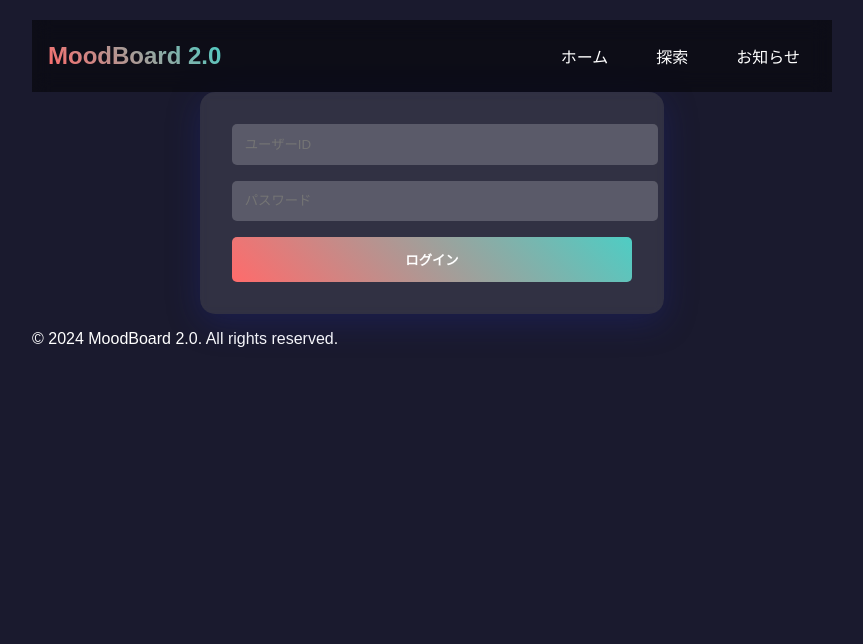
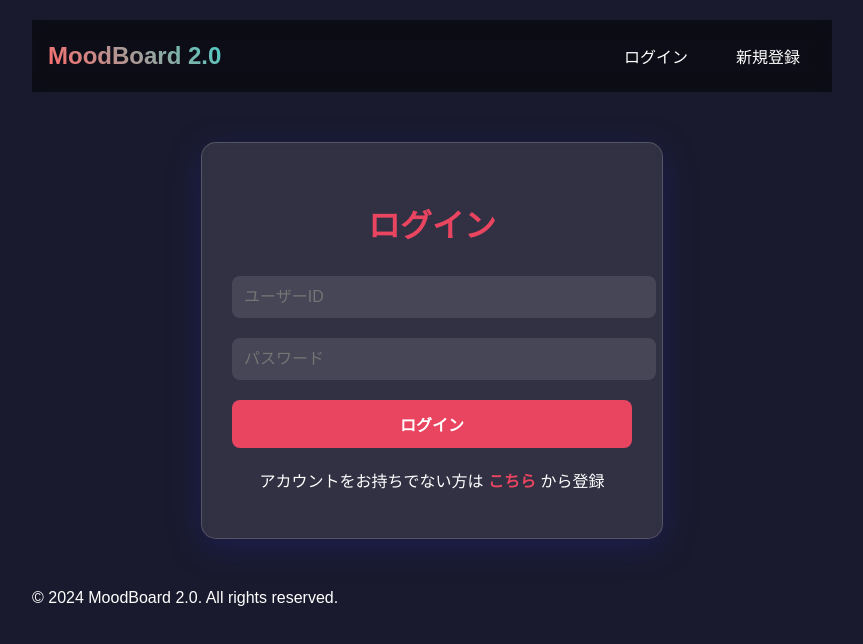
Before and after one commit to takahashi090626/moodboard, a React (Create React App) app: page /login in a window 1280 px wide. Shown: the top 644 px of the page, without its empty margins (208-1071 px from the left). Built offline with nearby package versions, Linux system fonts and the light colour scheme; no server answers.

Commit message:
ログアウト機能実装

```diff
--- a/src/components/Auth/Login.jsx
+++ b/src/components/Auth/Login.jsx
@@ -1,54 +1,19 @@
 import React, { useState } from 'react';
-import { useNavigate } from 'react-router-dom';
+import { Link, useNavigate } from 'react-router-dom';
 import { signInWithEmailAndPassword } from 'firebase/auth';
 import { collection, query, where, getDocs } from 'firebase/firestore';
 import { auth, db } from '../../firebase';
-import styled from 'styled-components';
-const FormWrapper = styled.div`
-  max-width: 400px;
-  margin: 0 auto;
-  padding: 2rem;
-  background-color: rgba(255, 255, 255, 0.1);
-  border-radius: 15px;
-  box-shadow: 0 8px 32px 0 rgba(31, 38, 135, 0.37);
-  backdrop-filter: blur(4px);
-`;
+import { AuthContainer, AuthTitle, AuthForm, AuthInput, AuthButton, AuthLink } from '../../styles/AuthStyles';
 
-const Input = styled.input`
-  width: 100%;
-  padding: 0.8rem;
-  margin-bottom: 1rem;
-  border: none;
-  border-radius: 5px;
-  background-color: rgba(255, 255, 255, 0.2);
-  color: #fff;
-`;
-
-const Button = styled.button`
-  width: 100%;
-  padding: 0.8rem;
-  border: none;
-  border-radius: 5px;
-  background: linear-gradient(45deg, #ff6b6b, #4ecdc4);
-  color: #fff;
-  font-weight: bold;
-  cursor: pointer;
-  transition: all 0.3s ease;
-
-  &:hover {
-    transform: translateY(-2px);
-    box-shadow: 0 5px 15px rgba(0, 0, 0, 0.3);
-  }
-`;
-
-
-const Login = () => {
+function Login() {
   const [userId, setUserId] = useState('');
   const [password, setPassword] = useState('');
+  const [error, setError] = useState('');
   const navigate = useNavigate();
 
   const handleLogin = async (e) => {
     e.preventDefault();
+    setError('');
     try {
       // Find user by userId
       const usersRef = collection(db, 'users');
@@ -56,7 +21,7 @@ const Login = () => {
       const querySnapshot = await getDocs(q);
 
       if (querySnapshot.empty) {
-          console.error('User not found');
+        setError('ユーザーが見つかりません');
         return;
       }
 
@@ -67,31 +32,37 @@ const Login = () => {
       await signInWithEmailAndPassword(auth, userEmail, password);
       navigate('/');
     } catch (error) {
+      setError('ログインに失敗しました。もう一度お試しください。');
       console.error('Error logging in:', error);
     }
   };
 
   return (
-    <FormWrapper>
-      <form onSubmit={handleLogin}>
-        <Input
+    <AuthContainer>
+      <AuthTitle>ログイン</AuthTitle>
+      <AuthForm onSubmit={handleLogin}>
+        <AuthInput
           type="text"
           placeholder="ユーザーID"
           value={userId}
           onChange={(e) => setUserId(e.target.value)}
           required
         />
-        <Input
+        <AuthInput
           type="password"
           placeholder="パスワード"
           value={password}
           onChange={(e) => setPassword(e.target.value)}
           required
         />
-        <Button type="submit">ログイン</Button>
-      </form>
-    </FormWrapper>
+        <AuthButton type="submit">ログイン</AuthButton>
+      </AuthForm>
+      {error && <p style={{ color: 'red', textAlign: 'center', marginTop: '10px' }}>{error}</p>}
+      <AuthLink>
+        アカウントをお持ちでない方は <Link to="/register">こちら</Link> から登録
+      </AuthLink>
+    </AuthContainer>
   );
-};
+}
 
 export default Login;
--- a/src/components/Auth/Register.jsx
+++ b/src/components/Auth/Register.jsx
@@ -1,55 +1,20 @@
 import React, { useState } from 'react';
-import { useNavigate } from 'react-router-dom';
+import { Link, useNavigate } from 'react-router-dom';
 import { createUserWithEmailAndPassword } from 'firebase/auth';
 import { doc, setDoc } from 'firebase/firestore';
 import { auth, db } from '../../firebase';
-import styled from 'styled-components';
+import { AuthContainer, AuthTitle, AuthForm, AuthInput, AuthButton, AuthLink } from '../../styles/AuthStyles';
 
-const FormWrapper = styled.div`
-  max-width: 400px;
-  margin: 0 auto;
-  padding: 2rem;
-  background-color: rgba(255, 255, 255, 0.1);
-  border-radius: 15px;
-  box-shadow: 0 8px 32px 0 rgba(31, 38, 135, 0.37);
-  backdrop-filter: blur(4px);
-`;
-
-const Input = styled.input`
-  width: 100%;
-  padding: 0.8rem;
-  margin-bottom: 1rem;
-  border: none;
-  border-radius: 5px;
-  background-color: rgba(255, 255, 255, 0.2);
-  color: #fff;
-`;
-
-const Button = styled.button`
-  width: 100%;
-  padding: 0.8rem;
-  border: none;
-  border-radius: 5px;
-  background: linear-gradient(45deg, #ff6b6b, #4ecdc4);
-  color: #fff;
-  font-weight: bold;
-  cursor: pointer;
-  transition: all 0.3s ease;
-
-  &:hover {
-    transform: translateY(-2px);
-    box-shadow: 0 5px 15px rgba(0, 0, 0, 0.3);
-  }
-`;
-
-const Register = () => {
+function Register() {
   const [email, setEmail] = useState('');
   const [password, setPassword] = useState('');
   const [userId, setUserId] = useState('');
+  const [error, setError] = useState('');
   const navigate = useNavigate();
 
   const handleRegister = async (e) => {
     e.preventDefault();
+    setError('');
     try {
       const userCredential = await createUserWithEmailAndPassword(auth, email, password);
       await setDoc(doc(db, 'users', userCredential.user.uid), {
@@ -58,38 +23,44 @@ const Register = () => {
       });
       navigate('/login');
     } catch (error) {
+      setError('登録に失敗しました。もう一度お試しください。');
       console.error('Error registering user:', error);
     }
   };
 
   return (
-    <FormWrapper>
-      <form onSubmit={handleRegister}>
-        <Input
+    <AuthContainer>
+      <AuthTitle>新規登録</AuthTitle>
+      <AuthForm onSubmit={handleRegister}>
+        <AuthInput
           type="email"
           placeholder="メールアドレス"
           value={email}
           onChange={(e) => setEmail(e.target.value)}
           required
         />
-        <Input
+        <AuthInput
           type="text"
           placeholder="ユーザーID"
           value={userId}
           onChange={(e) => setUserId(e.target.value)}
           required
         />
-        <Input
+        <AuthInput
           type="password"
           placeholder="パスワード"
           value={password}
           onChange={(e) => setPassword(e.target.value)}
           required
         />
-        <Button type="submit">登録</Button>
-      </form>
-    </FormWrapper>
+        <AuthButton type="submit">登録</AuthButton>
+      </AuthForm>
+      {error && <p style={{ color: 'red', textAlign: 'center', marginTop: '10px' }}>{error}</p>}
+      <AuthLink>
+        既にアカウントをお持ちの方は <Link to="/login">こちら</Link> からログイン
+      </AuthLink>
+    </AuthContainer>
   );
-};
+}
 
 export default Register;
--- a/src/components/Layout/Header.jsx
+++ b/src/components/Layout/Header.jsx
@@ -1,7 +1,9 @@
 import React from 'react';
-import { Link } from 'react-router-dom';
+import { Link, useNavigate } from 'react-router-dom';
 import styled from 'styled-components';
 import { useAuth } from '../../contexts/AuthContext';
+import { signOut } from 'firebase/auth';
+import { auth } from '../../firebase';
 
 const HeaderWrapper = styled.header`
   background-color: rgba(0, 0, 0, 0.5);
@@ -15,17 +17,19 @@ const HeaderWrapper = styled.header`
   z-index: 100;
 `;
 
-const Logo = styled.div`
+const Logo = styled(Link)`
   font-size: 1.5rem;
   font-weight: 600;
   background: linear-gradient(45deg, #ff6b6b, #4ecdc4);
   -webkit-background-clip: text;
   -webkit-text-fill-color: transparent;
+  text-decoration: none;
 `;
 
 const NavMenu = styled.nav`
   display: flex;
   gap: 1rem;
+  align-items: center;
 `;
 
 const NavItem = styled(Link)`
@@ -48,24 +52,59 @@ const UserAvatar = styled.img`
   cursor: pointer;
 `;
 
-const Header = () => {
+const LogoutButton = styled.button`
+  background-color: #e94560;
+  color: white;
+  border: none;
+  padding: 0.5rem 1rem;
+  border-radius: 20px;
+  cursor: pointer;
+  font-size: 0.9em;
+  transition: all 0.3s ease;
+
+  &:hover {
+    background-color: #d63447;
+    transform: translateY(-2px);
+  }
+`;
+
+function Header() {
   const { user } = useAuth();
+  const navigate = useNavigate();
+
+  const handleLogout = async () => {
+    try {
+      await signOut(auth);
+      navigate('/login');
+    } catch (error) {
+      console.error('Error signing out:', error);
+    }
+  };
 
   return (
     <HeaderWrapper>
-      <Logo>MoodBoard 2.0</Logo>
+      <Logo to="/">MoodBoard 2.0</Logo>
       <NavMenu>
-        <NavItem to="/">ホーム</NavItem>
-        <NavItem to="/explore">探索</NavItem>
-        <NavItem to="/notifications">お知らせ</NavItem>
         {user && (
-          <Link to="/profile">
-            <UserAvatar src={user.avatarUrl || '/default-avatar.png'} alt="User Avatar" />
-          </Link>
+          <>
+            <NavItem to="/">ホーム</NavItem>
+            <NavItem to="/explore">探索</NavItem>
+            <NavItem to="/notifications">お知らせ</NavItem>
+            <Link to="/profile">
+              <UserAvatar src={user.avatarUrl || '/default-avatar.png'} alt="User Avatar" />
+            </Link>
+            <LogoutButton onClick={handleLogout}>ログアウト</LogoutButton>
+          </>
+        )}
+        {!user && (
+          <>
+            <NavItem to="/login">ログイン</NavItem>
+            <NavItem to="/register">新規登録</NavItem>
+          </>
         )}
       </NavMenu>
     </HeaderWrapper>
   );
-};
+}
 
 export default Header;
--- a/src/contexts/AuthContext.jsx
+++ b/src/contexts/AuthContext.jsx
@@ -1,6 +1,6 @@
 import React, { createContext, useContext, useState, useEffect } from 'react';
 import { auth, db } from '../firebase';
-import { onAuthStateChanged } from 'firebase/auth';
+import { onAuthStateChanged, signOut } from 'firebase/auth';
 import { doc, getDoc } from 'firebase/firestore';
 
 const AuthContext = createContext();
@@ -27,9 +27,15 @@ export function AuthProvider({ children }) {
     return unsubscribe;
   }, []);
 
+  const logout = async () => {
+    await signOut(auth);
+    setUser(null);
+  };
+
   const value = {
     user,
-    loading
+    loading,
+    logout
   };
 
   return (
--- /dev/null
+++ b/src/styles/AuthStyles.js
@@ -0,0 +1,73 @@
+import styled from 'styled-components';
+
+export const AuthContainer = styled.div`
+  max-width: 400px;
+  margin: 50px auto;
+  padding: 30px;
+  background-color: rgba(255, 255, 255, 0.1);
+  border-radius: 15px;
+  box-shadow: 0 8px 32px 0 rgba(31, 38, 135, 0.37);
+  backdrop-filter: blur(4px);
+  border: 1px solid rgba(255, 255, 255, 0.18);
+`;
+
+export const AuthTitle = styled.h2`
+  text-align: center;
+  color: #e94560;
+  margin-bottom: 30px;
+  font-size: 2em;
+`;
+
+export const AuthForm = styled.form`
+  display: flex;
+  flex-direction: column;
+`;
+
+export const AuthInput = styled.input`
+  width: 100%;
+  padding: 12px;
+  margin-bottom: 20px;
+  border: none;
+  border-radius: 8px;
+  background-color: rgba(255, 255, 255, 0.1);
+  color: #fff;
+  font-size: 1em;
+
+  &:focus {
+    outline: none;
+    box-shadow: 0 0 0 2px #e94560;
+  }
+`;
+
+export const AuthButton = styled.button`
+  width: 100%;
+  padding: 12px;
+  border: none;
+  border-radius: 8px;
+  background-color: #e94560;
+  color: white;
+  font-size: 1em;
+  font-weight: bold;
+  cursor: pointer;
+  transition: all 0.3s ease;
+
+  &:hover {
+    background-color: #d63447;
+    transform: translateY(-2px);
+  }
+`;
+
+export const AuthLink = styled.p`
+  text-align: center;
+  margin-top: 20px;
+
+  a {
+    color: #e94560;
+    text-decoration: none;
+    font-weight: bold;
+
+    &:hover {
+      text-decoration: underline;
+    }
+  }
+`;
```
Lines whose indentation alone changed are shown as unchanged.
